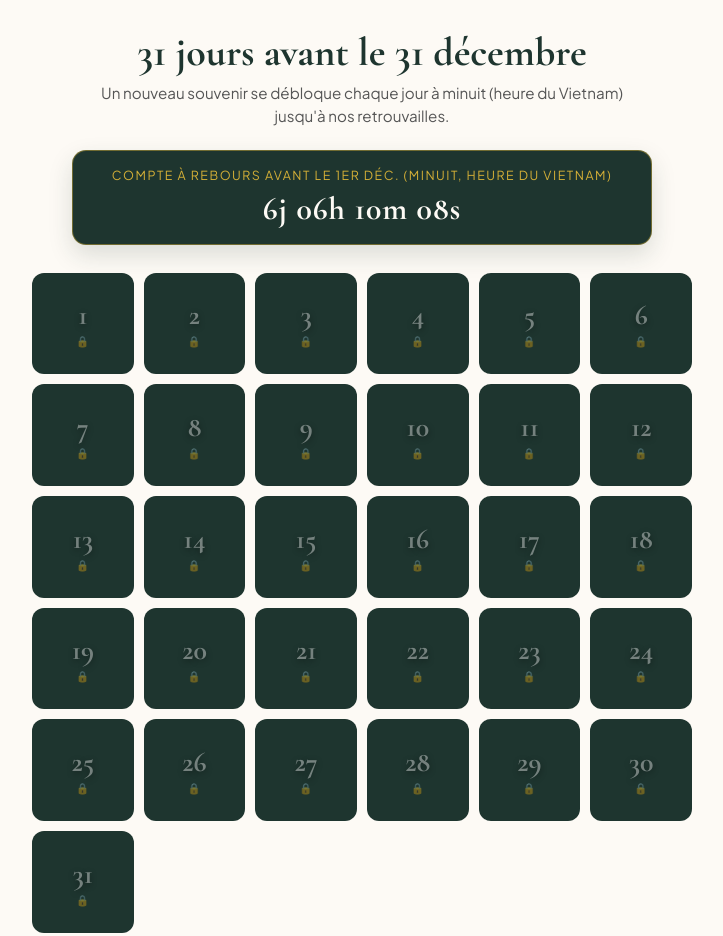
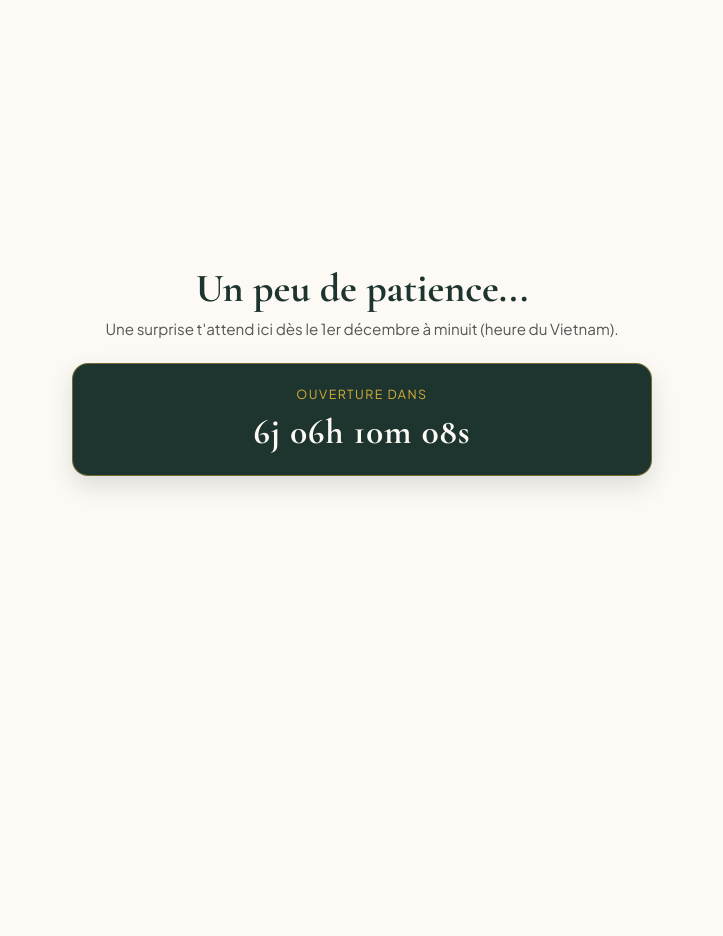
Before and after one commit to RobinJusserand/Liloan, a plain HTML site: page index.html in a window 1280 px wide. Shown: the whole page, without its empty margins (278-1001 px from the left). After the commit the page ends 800 px from the top, so only its background shows below. Drawn offline with nearby package versions, Linux system fonts and the light colour scheme.

Commit message:
Update index.html

```diff
--- a/index.html
+++ b/index.html
@@ -3,7 +3,7 @@
 <head>
   <meta charset="UTF-8" />
   <meta name="viewport" content="width=device-width, initial-scale=1.0" />
-  <title>31 jours avant le 31 décembre</title>
+  <title>Un peu de patience...</title>
   <link href="https://fonts.googleapis.com/css2?family=Cormorant+Garamond:wght@600;700&family=Plus+Jakarta+Sans:wght@400;500;600&display=swap" rel="stylesheet">
   <style>
     :root {
@@ -25,7 +25,12 @@
       display: flex;
       flex-direction: column;
       align-items: center;
+      justify-content: center;
       padding: 28px 16px 60px;
+    }
+
+    body.revealed {
+      justify-content: flex-start;
     }
 
     header { text-align: center; max-width: 560px; margin-bottom: 22px; }
@@ -35,8 +40,8 @@
     .countdown-box {
       background: var(--green);
       color: var(--text-light);
-      padding: 16px 24px;
-      border-radius: 14px;
+      padding: 22px 28px;
+      border-radius: 16px;
       margin-bottom: 28px;
       text-align: center;
       box-shadow: 0 10px 25px rgba(30, 53, 47, 0.15);
@@ -45,15 +50,19 @@
       max-width: 580px;
     }
 
-    .countdown-label { font-size: 0.78rem; text-transform: uppercase; letter-spacing: 1.5px; color: var(--gold); margin-bottom: 6px; }
-    .countdown-timer { font-family: 'Cormorant Garamond', serif; font-size: 2rem; font-weight: 700; letter-spacing: 1px; }
+    .countdown-label { font-size: 0.78rem; text-transform: uppercase; letter-spacing: 1.5px; color: var(--gold); margin-bottom: 8px; }
+    .countdown-timer { font-family: 'Cormorant Garamond', serif; font-size: 2.2rem; font-weight: 700; letter-spacing: 1px; }
 
     .grid {
-      display: grid;
+      display: none;
       grid-template-columns: repeat(auto-fill, minmax(92px, 1fr));
       gap: 10px;
       width: 100%;
       max-width: 660px;
+    }
+
+    .grid.visible {
+      display: grid;
     }
 
     @media (min-width: 600px) { .grid { grid-template-columns: repeat(6, 1fr); } }
@@ -86,7 +95,7 @@
       100% { box-shadow: 0 0 0 0 rgba(212, 175, 55, 0); }
     }
 
-    /* Admin Upload Panel (Only visible with ?admin=true) */
+    /* Admin Upload Panel (?admin=true) */
     .admin-panel {
       display: none;
       width: 100%;
@@ -135,8 +144,8 @@
 <body>
 
   <header>
-    <h1>31 jours avant le 31 décembre</h1>
-    <p class="subtitle">Un nouveau souvenir se débloque chaque jour à minuit (heure du Vietnam) jusqu'à nos retrouvailles.</p>
+    <h1 id="main-title">Un peu de patience...</h1>
+    <p class="subtitle" id="main-subtitle">Une surprise t'attend ici dès le 1er décembre à minuit (heure du Vietnam).</p>
   </header>
 
   <!-- Secret Admin Uploader (?admin=true) -->
@@ -163,7 +172,7 @@
   </div>
 
   <div class="countdown-box">
-    <div class="countdown-label" id="countdown-label">Chargement de l'heure du Vietnam...</div>
+    <div class="countdown-label" id="countdown-label">Chargement...</div>
     <div class="countdown-timer" id="countdown-timer">--j --h --m --s</div>
   </div>
 
@@ -192,7 +201,7 @@
     let openedDays = JSON.parse(localStorage.getItem('opened_days_2026') || '[]');
 
     // =========================================================================
-    // ADMIN UPLOADER LOGIC (Automatic GitHub Repo Detection)
+    // ADMIN UPLOADER LOGIC
     // =========================================================================
     if (isAdmin) {
       document.getElementById('admin-panel').classList.add('visible');
@@ -217,7 +226,6 @@
     }
 
     function getRepoInfo() {
-      // Automatically detects username and repo name from username.github.io/repo-name/
       const owner = window.location.hostname.split('.')[0];
       const repo = window.location.pathname.split('/').filter(Boolean)[0];
       return { owner, repo };
@@ -274,7 +282,6 @@
         const existingEntry = ADVENT_DAYS.find(d => d.day === day);
         if (existingEntry) imageFilename = existingEntry.image;
 
-        // 1. Upload image if selected
         if (fileInput.files.length > 0) {
           const file = fileInput.files[0];
           const ext = file.name.split('.').pop().toLowerCase() || 'jpg';
@@ -299,7 +306,6 @@
           });
         }
 
-        // 2. Update days.js
         statusEl.textContent = "2/2 Mise à jour du texte...";
         const daysFile = await ghRequest(`/repos/${owner}/${repo}/contents/days.js`, token);
 
@@ -336,7 +342,7 @@
     }
 
     // =========================================================================
-    // CALENDAR & VIETNAM COUNTDOWN ENGINE
+    // SURPRISE MODE & VIETNAM COUNTDOWN ENGINE
     // =========================================================================
     function getVietnamNow() {
       const now = new Date();
@@ -355,17 +361,36 @@
       return Math.min(31, vnNow.getDate());
     }
 
-    function updateCountdown() {
+    function updateViewAndCountdown() {
       const vnNow = getVietnamNow();
       const dec1 = new Date(TARGET_YEAR, 11, 1, 0, 0, 0);
       const dec31 = new Date(TARGET_YEAR, 11, 31, 0, 0, 0);
+      const isRevealed = isPreview || isAdmin || vnNow >= dec1;
+
+      const grid = document.getElementById('calendar-grid');
+      const titleEl = document.getElementById('main-title');
+      const subtitleEl = document.getElementById('main-subtitle');
+
+      if (isRevealed) {
+        document.body.classList.add('revealed');
+        grid.classList.add('visible');
+        document.title = "31 jours avant le 31 décembre";
+        titleEl.textContent = "31 jours avant le 31 décembre";
+        subtitleEl.textContent = "Un nouveau souvenir se débloque chaque jour à minuit (heure du Vietnam) jusqu'à nos retrouvailles.";
+      } else {
+        document.body.classList.remove('revealed');
+        grid.classList.remove('visible');
+        document.title = "Un peu de patience...";
+        titleEl.textContent = "Un peu de patience...";
+        subtitleEl.textContent = "Une surprise t'attend ici dès le 1er décembre à minuit (heure du Vietnam).";
+      }
 
       let targetDate;
       let label;
 
       if (vnNow < dec1) {
         targetDate = dec1;
-        label = "Compte à rebours avant le 1er déc. (minuit, heure du Vietnam)";
+        label = "Ouverture dans";
       } else if (vnNow < dec31) {
         targetDate = new Date(vnNow.getFullYear(), vnNow.getMonth(), vnNow.getDate() + 1, 0, 0, 0);
         const daysLeft = Math.ceil((dec31 - vnNow) / (1000 * 60 * 60 * 24));
@@ -392,6 +417,8 @@
       const grid = document.getElementById('calendar-grid');
       grid.innerHTML = '';
       const maxDay = getMaxUnlockedDay();
+      if (maxDay === 0) return;
+
       const data = typeof ADVENT_DAYS !== 'undefined' ? ADVENT_DAYS : [];
 
       data.forEach(item => {
@@ -399,7 +426,7 @@
         tile.className = 'tile';
 
         const isUnlocked = item.day <= maxDay;
-        const isOpened = openedDays.includes(item.day);
+        const isOpened = isPreview || isAdmin || openedDays.includes(item.day);
 
         if (isUnlocked && isOpened) {
           tile.classList.add('opened');
@@ -420,7 +447,7 @@
     }
 
     function openDay(item) {
-      if (!openedDays.includes(item.day)) {
+      if (!isPreview && !isAdmin && !openedDays.includes(item.day)) {
         openedDays.push(item.day);
         localStorage.setItem('opened_days_2026', JSON.stringify(openedDays));
         renderGrid();
@@ -436,10 +463,10 @@
       document.getElementById('modal-backdrop').classList.remove('active');
     }
 
-    updateCountdown();
+    updateViewAndCountdown();
     renderGrid();
     setInterval(() => {
-      updateCountdown();
+      updateViewAndCountdown();
       renderGrid();
     }, 1000);
   </script>
```
